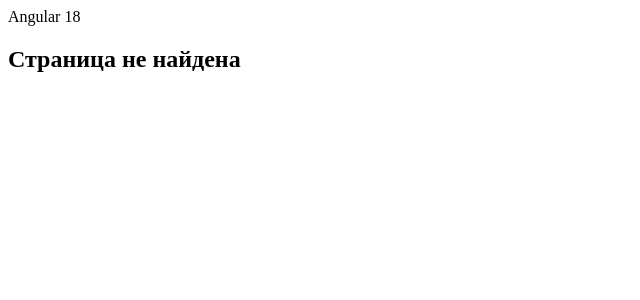
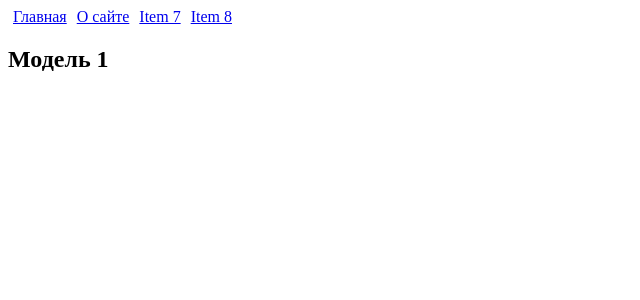
Before and after one commit to martnemov/angular-metanit, an Angular app: page /item/1 in a window 1280 px wide. Shown: the top 300 px of the page, without its empty margins (0-640 px from the left). Built offline with nearby package versions, Linux system fonts and the light colour scheme.

Commit message:
Add route lesson 2

```diff
--- a/src/app/app.component.ts
+++ b/src/app/app.component.ts
@@ -1,24 +1,39 @@
 import {Component} from "@angular/core";
 import {FormsModule} from "@angular/forms";
 import {DataService} from "./data.service";
-import {DataComponent} from "./data.component";
 import {LogService} from "./log.service";
 import {HttpService} from "./http.service";
 import {User} from "./user";
-import {RouterOutlet} from "@angular/router";
+import {RouterLink, RouterLinkActive, RouterOutlet} from "@angular/router";
 
 @Component({
     selector: "my-app",
     standalone: true,
-    imports: [FormsModule, DataComponent, RouterOutlet],
+    imports: [FormsModule, RouterOutlet, RouterLink, RouterLinkActive],
     providers: [DataService, LogService],
     template: `
-        <div> Angular 18 </div>
-        <router-outlet></router-outlet>
+        <div>
+            <nav>
+                <a routerLink="" routerLinkActive="active" [routerLinkActiveOptions]="{exact:true}">Главная</a>
+                <a routerLink="/about" routerLinkActive="active">О сайте</a>
+                <a routerLink="/item/7">Item 7</a>
+                <a routerLink="/item/8">Item 8</a>
+            </nav>
+            <router-outlet></router-outlet>
+        </div>
     `,
-    styles: [`h1 {
-        color: black;
-    }`]
+    styles: [`
+        h1 {
+            color: black;
+        }
+
+        a {
+            padding: 5px
+        }
+
+        .active {
+            color: red
+        }`]
 })
 export class AppComponent {
     user: User = new User("", 0);
--- a/src/app/app.config.ts
+++ b/src/app/app.config.ts
@@ -5,11 +5,13 @@ import { ApplicationConfig } from "@angular/core";
 import {HomeComponent} from "./home.component";
 import {AboutComponent} from "./about.component";
 import {NotFoundComponent} from "./not-found.component";
+import {ItemComponent} from "./item.component";
 
 // определение маршрутов
 const appRoutes: Routes =[
     { path: "", component: HomeComponent},
     { path: "about", component: AboutComponent},
+    { path: "item/:id", component: ItemComponent},
     { path: "**", component: NotFoundComponent }
 ];
 
--- /dev/null
+++ b/src/app/item.component.ts
@@ -0,0 +1,22 @@
+import {Component, OnInit} from "@angular/core";
+import {ActivatedRoute} from "@angular/router";
+import {Subscription, switchMap} from "rxjs";
+
+@Component({
+    selector: "item-info",
+    standalone: true,
+    template: `<h2>Модель {{ id }}</h2>`
+})
+export class ItemComponent implements OnInit {
+
+    id: number | undefined;
+
+    constructor(private route: ActivatedRoute){}
+    ngOnInit() {
+        this.route.paramMap.subscribe(console.log)
+        this.route.paramMap.pipe(
+            switchMap(params => params.get("id"))
+        )
+            .subscribe(data=> this.id = +data);
+    }
+}
```
